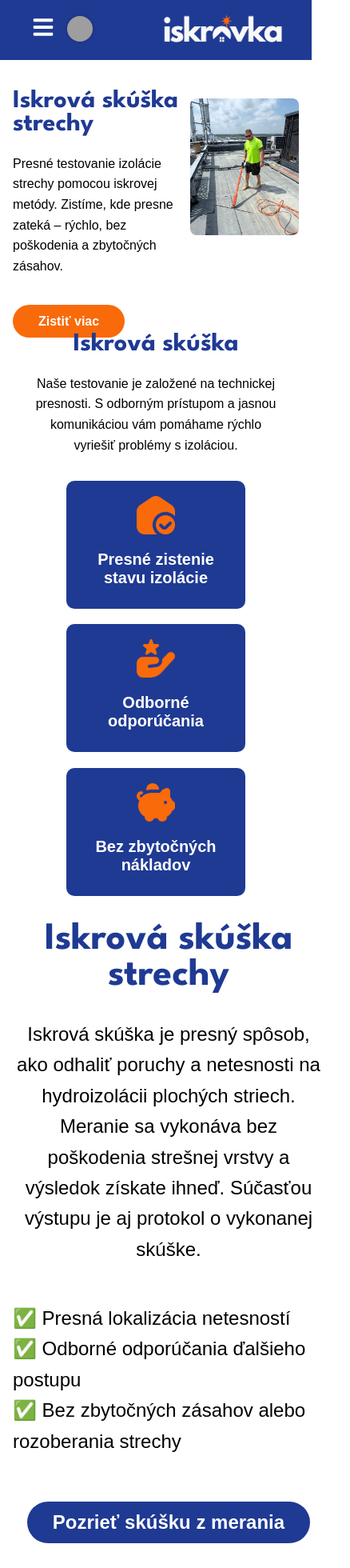
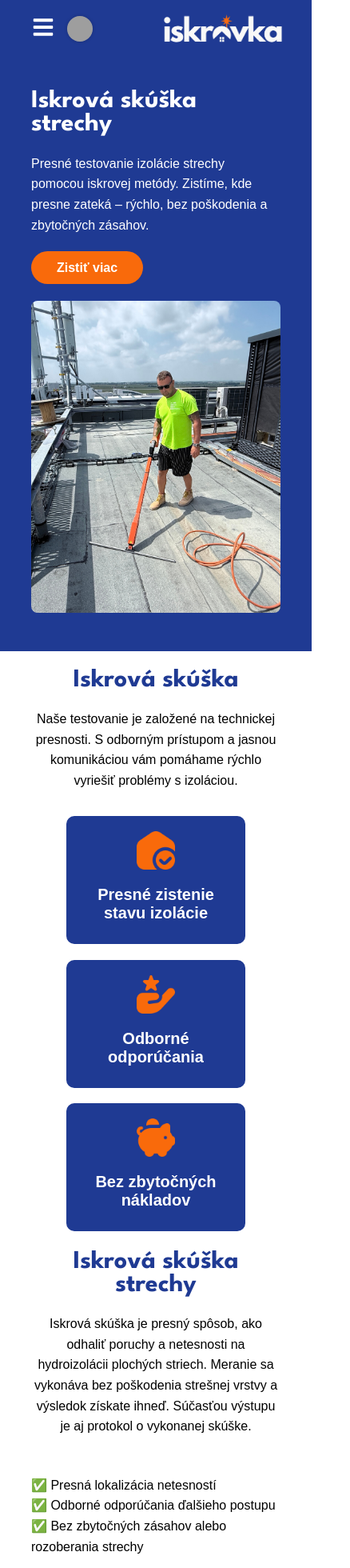
Before and after one commit to toman-svk/iskrovka2, a React (Create React App) app in the folder client/: page / in a window 390 px wide. Shown: the top 1960 px of the page at 80% size, 438 px wide, since content can reach past the window. Built offline with nearby package versions, Linux system fonts and the light colour scheme; grey boxes are pictures that could not be loaded.

Commit message:
fixing mobile layout new

```diff
--- a/client/src/components/AkoFunguje.js
+++ b/client/src/components/AkoFunguje.js
@@ -5,8 +5,8 @@ export default function AkoFunguje() {
   const { t } = useLanguage();
 
   return (
-    <div className="container">
-      <div className="ako-funguje">
+    <div className="ako-funguje-wrapper">
+      <div className="container">
         <div className="ako-funguje-content">
           <h1>{t('AkoFunguje.header')}</h1>
           <p>{t('AkoFunguje.paragraph1')}</p>
@@ -18,7 +18,7 @@ export default function AkoFunguje() {
           </p>
 
           <button
-            className="cta-button"
+            className="ako-funguje-button"
             onClick={() => window.open('images/ukazka_z_merania.pdf', '_blank')}
           >
             {t('AkoFunguje.button')}
--- a/client/src/components/PrecoIskrovka.js
+++ b/client/src/components/PrecoIskrovka.js
@@ -5,18 +5,18 @@ export default function PrecoIskrovka() {
   const { t } = useLanguage();
 
   return (
-    <div className="about-section-wrapper">
+    <div className="preco-section-wrapper">
       <div className="container">
-        <div className="about-section container">
-          <div className="about-left">
+        <div className="preco-section">
+          <div className="preco-left">
             <h1>{t('PrecoIskrovka.header')}</h1>
             <p>{t('PrecoIskrovka.text')}</p>
           </div>
-          <div className="about-right">
+          <div className="preco-right">
             <img
               src="/images/lubos_iskri.jpg"
               alt={t('AkoFunguje.header')}
-              className="about-image"
+              className="preco-image"
             />
           </div>
         </div>
--- a/client/src/styles/AboutSection.css
+++ b/client/src/styles/AboutSection.css
@@ -43,7 +43,7 @@
 }
 
 .about-left h1 {
-  color: var(--main-blue);
+  color: white;
 }
 
 .about-left p {
@@ -70,18 +70,35 @@
   border-radius: 8px;
 }
 
-
-
 /* Phone Layout */
 
 @media (max-width: 768px) {
 
   .about-section {
-    display: flex;
-    justify-content: space-between;
-    align-items: stretch;
-    min-height: 320px !important;
-    max-height: 320px !important;
+    flex-direction: column;
+    align-items: center;
+    width: 100%;
+    overflow: hidden;
+  }
+
+  .about-left, .about-right {
+    max-width: 100%;
+    min-width: 100%;
+    margin-bottom: 2rem;
+  }
+
+  .about-right {
+    width: 100%;
+    box-sizing: border-box;
+    padding: 0; /* <-- reset padding */
+  }
+
+  .about-image {
+    width: 100%;
+    height: auto;
+    display: block;
+    margin-left: auto;
+    margin-right: auto;
   }
 
   .about-left h1 {
@@ -90,22 +107,30 @@
 
   .about-left p {
     font-size: 1rem !important;
-    margin-bottom: 3rem;
+    margin-bottom: 2rem;
   }
 
   .about-section-button {
     font-size: 1rem !important;
+
   }
 
-  .about-left {
-    max-width: 55%;
-    min-width: 55%;
+  .about-section-wrapper .container {
+    width: 80% !important;
+    padding: 0 !important;
+    margin: 0 auto !important;
+    box-sizing: border-box;
   }
 
-  .about-right {
-    max-width: 35%;
-    min-width: 35%;
+    .about-section-wrapper {
+    width: 100%;
+    background-color: var(--main-blue);
+    box-sizing: border-box;
+    overflow-x: hidden; /* prevents spilling */
+    min-height: 1100;
+    max-height: 1100px;
+    padding-bottom: 1rem;
+
   }
 
-
 }
--- a/client/src/styles/AkoFunguje.css
+++ b/client/src/styles/AkoFunguje.css
@@ -3,9 +3,9 @@ body {
 }
 
 
-.cta-button {
+.ako-funguje-button {
   margin-top: 2rem;
-  background-color: var(--main-blue);
+  background-color: var(--main-orange);
   color: white;
   font-size: 1.5rem;
   padding: 0.75rem 2rem;
@@ -16,12 +16,12 @@ body {
   transition: 0.3s ease;
 }
 
-.cta-button:hover {
+.ako-funguje-button:hover {
   background-color: var(--main-orange);
 }
 
 
-.ako-funguje {
+.ako-funguje-wrapper {
   display: flex;
   flex-direction: column;
   justify-content: center;
@@ -34,6 +34,7 @@ body {
 
 .ako-funguje-content {
   max-width: 800px;
+  margin: 0 auto;
 }
 
 .ako-funguje-content p {
@@ -42,7 +43,7 @@ body {
     font-weight: 300;
 }
 
-.ako-funguje h1 {
+.ako-funguje-content h1 {
   color: var(--main-blue)
 }
 
@@ -50,3 +51,42 @@ body {
     margin-top: 3rem;
   text-align: left;
 }
+
+@media (max-width: 768px) {
+
+
+  .ako-funguje-content h1 {
+    font-size: 2rem;
+  }
+
+  .ako-funguje-content p {
+    font-size: 1rem;
+  }
+
+  .ako-funguje-wrapper {
+
+    width: 100%;
+    min-height: 500px;
+    max-height: 500px;
+  }
+
+  .ako-funguje-content {
+    width: 100%;
+
+    width: 80%;
+    margin: 0 auto;
+  }
+
+  .ako-funguje-wrapper .container {
+    max-width: 100% !important;
+    width: 100% !important;
+    padding: 0 !important;
+    margin: 0 !important;
+  }
+
+  .ako-funguje-button {
+    font-size: 1rem;
+    background-color: var(--main-orange);
+  }
+
+}
--- a/client/src/styles/PrecoIskrovka.css
+++ b/client/src/styles/PrecoIskrovka.css
@@ -1,11 +1,11 @@
 
 
-.about-section-wrapper {
+.preco-section-wrapper {
   width: 100%;
   background-color: white;
 }
 
-.about-section {
+.preco-section {
   display: flex;
   justify-content: space-between;
   align-items: stretch;
@@ -13,7 +13,7 @@
 }
 
 
-.about-left {
+.preco-left {
   background-color: white;
   flex: 0 0 60%;
   color: black;
@@ -21,16 +21,16 @@
   justify-content: flex-start;
 }
 
-.about-left h1 {
+.preco-left h1 {
     color: var(--main-blue);
 }
 
-.about-left p {
+.preco-left p {
     font-size: 1.5rem;
   line-height: 1.6;
 }
 
-.about-right {
+.preco-right {
   background-color: white;
   color: var(--main-blue);
   padding-right: 2rem;
@@ -41,7 +41,7 @@
   justify-content: flex-start;
 }
 
-.about-image {
+.preco-image {
   width: auto;
   max-width: 100%;
   height: auto;
@@ -49,3 +49,52 @@
   border-radius: 8px;
   object-fit: contain;
 }
+
+
+/* Phone Layout */
+
+@media (max-width: 768px) {
+
+  .preco-section {
+    display: flex;
+    justify-content: space-between;
+    align-items: stretch;
+    min-height: 350px !important;
+    max-height: 350px !important;
+  }
+
+  .preco-section-wrapper {
+  }
+
+  .preco-section-wrapper .container {
+    width: 95% !important;
+    padding: 0 !important;
+    margin: 0 auto !important;
+    box-sizing: border-box;
+  }
+
+  .preco-left h1 {
+    font-size: 2rem;
+  }
+
+  .preco-left p {
+    font-size: 1rem !important;
+    margin-bottom: 3rem;
+  }
+
+  .preco-section-button {
+    font-size: 1rem !important;
+  }
+
+  .preco-left {
+    max-width: 55%;
+    min-width: 55%;
+  }
+
+  .preco-right {
+    max-width: 35%;
+    min-width: 35%;
+  }
+
+
+}
--- a/client/src/styles/Referencie.css
+++ b/client/src/styles/Referencie.css
@@ -15,9 +15,11 @@
 
 .testimonials {
   display: flex;
-  justify-content: space-between;
+  justify-content: center; /* ✅ instead of space-between */
+  align-items: center;     /* ✅ make sure items are centered vertically too */
   gap: 2rem;
-  flex-wrap: nowrap; /* ⛳ prevents wrapping */
+  flex-wrap: wrap;         /* ✅ allow wrapping on smaller screens too */
+  text-align: left;
 }
 
 .testimonial-box {
@@ -57,3 +59,46 @@
 .testimonial-logo {
   height: 2rem;
 }
+
+@media (max-width: 768px) {
+  .referencie-wrapper {
+
+  }
+
+  .referencie-heading,
+  .referencie-intro {
+    text-align: center;
+  }
+
+  .referencie-heading {
+    font-size: 2rem;
+  }
+
+  .referencie-intro {
+    font-size: 1rem !important;
+    margin-bottom: 3rem;
+  }
+
+  .testimonials {
+    flex-direction: column; /* 🔄 stack vertically */
+    gap: 2rem;
+    align-items: center; /* Optional: centers all children horizontally */
+  }
+
+  .testimonial-box {
+    width: 90%;
+    max-width: 500px;
+    margin: 0 auto;   /* ✅ centers the box horizontally */
+  }
+
+  .testimonial-text, .testimonial-author {
+    font-size: 1rem;
+  }
+
+  .referencie-wrapper .container {
+    width: 80% !important;
+    padding: 0 !important;
+    margin: 0 auto !important;
+    box-sizing: border-box;
+  }
+}
```
